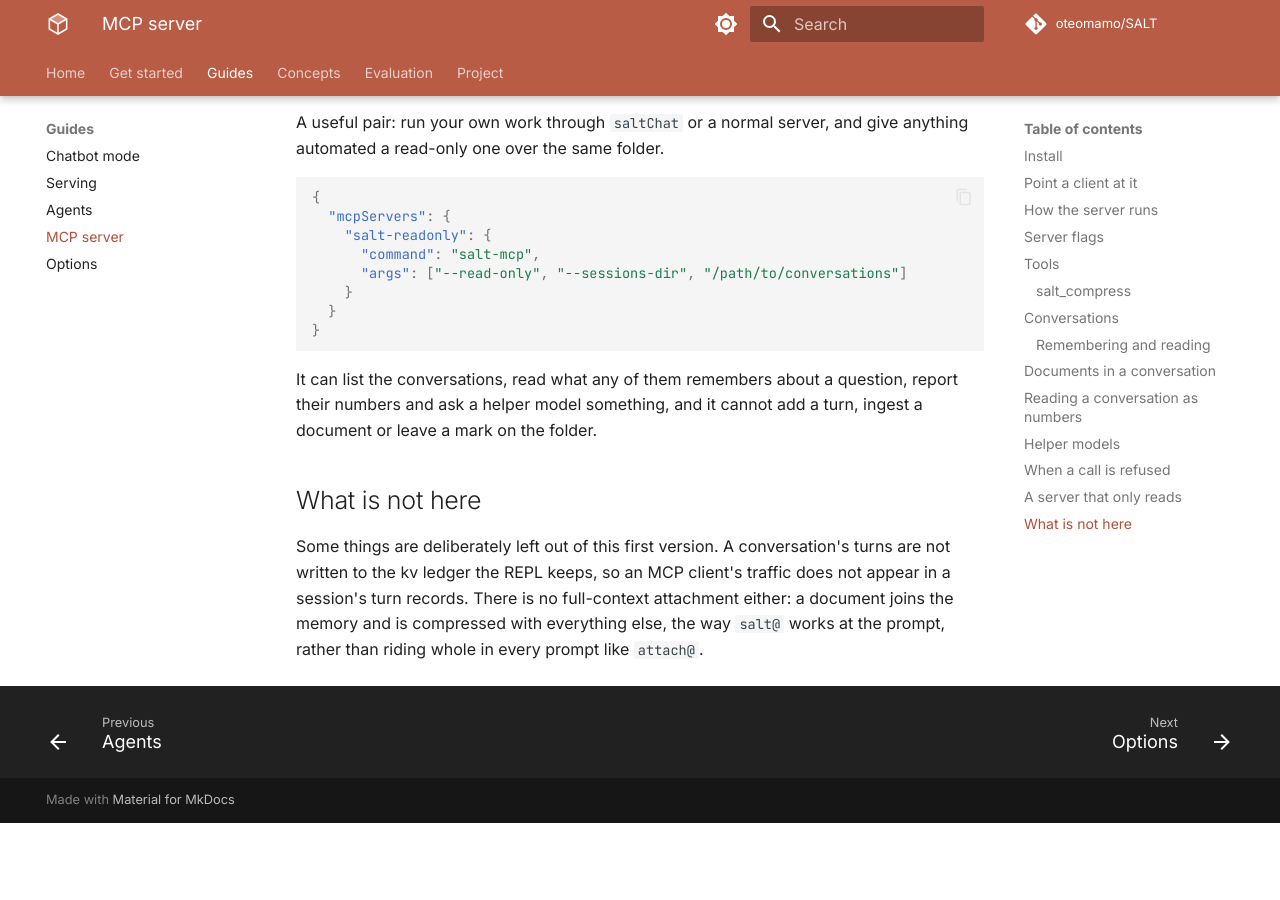
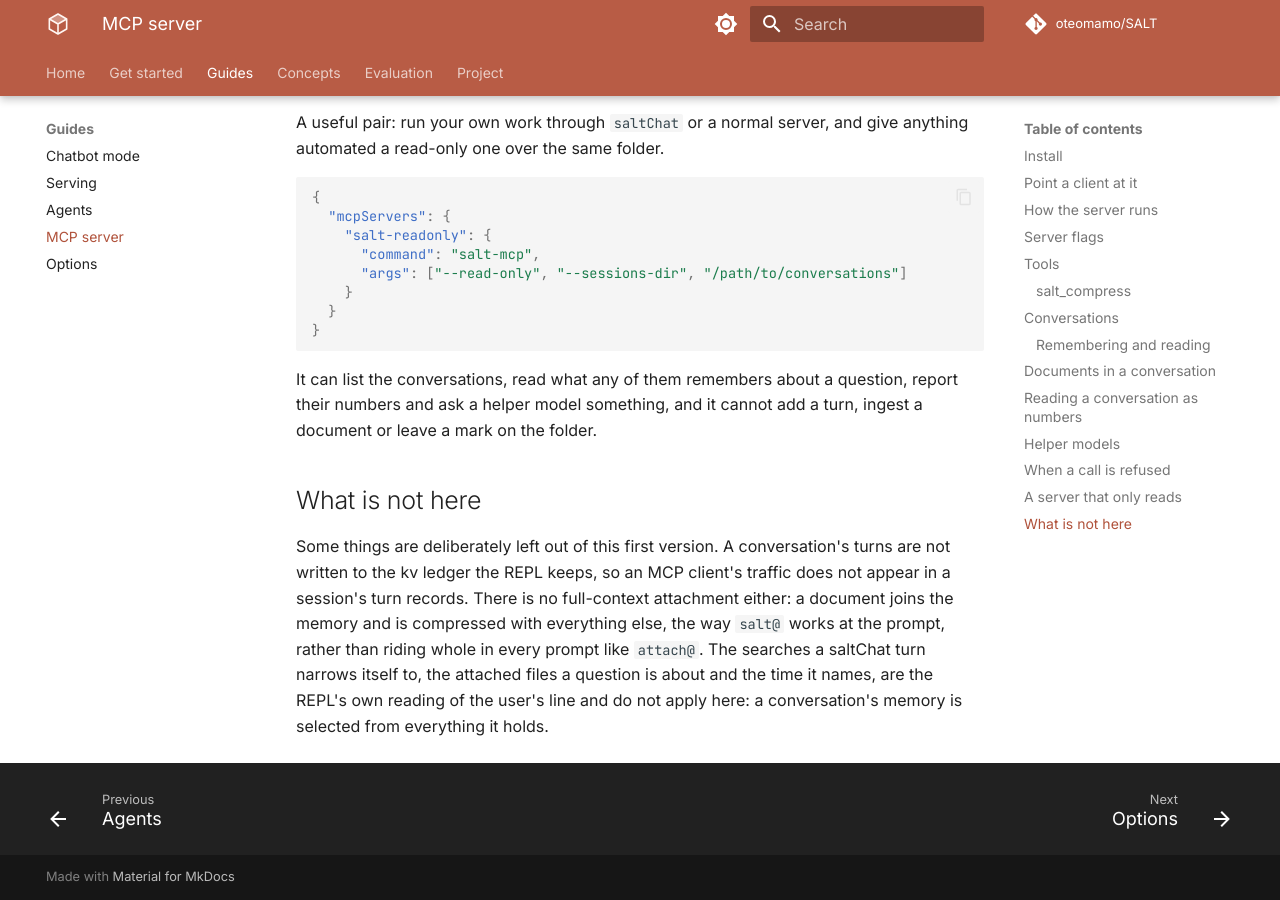
Before and after one commit to oteomamo/SALT, an MkDocs documentation site: the page built from docs/mcp.md, in a window 1280 px wide and 900 px high, scrolled down 8616 px. Built offline with MkDocs 1.6.1 and Material for MkDocs 9.7.7, drawn with Linux system fonts in a browser that asks for light colours; comment, search, counter and statistics services are not loaded; the version menu is left out; before the commit the page ends 9439 px from its top, so only the background shows below that.

Commit message:
v3.0.3 docs: the MCP page says the turn searches do not apply there

```diff
--- a/docs/mcp.md
+++ b/docs/mcp.md
@@ -383,4 +383,8 @@ conversation's turns are not written to the kv ledger the REPL keeps,
 so an MCP client's traffic does not appear in a session's turn records.
 There is no full-context attachment either: a document joins the memory
 and is compressed with everything else, the way `salt@` works at the
-prompt, rather than riding whole in every prompt like `attach@`.
+prompt, rather than riding whole in every prompt like `attach@`. The
+searches a saltChat turn narrows itself to, the attached files a
+question is about and the time it names, are the REPL's own reading of
+the user's line and do not apply here: a conversation's memory is
+selected from everything it holds.
--- a/pyproject.toml
+++ b/pyproject.toml
@@ -4,7 +4,7 @@ build-backend = "setuptools.build_meta"
 
 [project]
 name = "salt"
-version = "3.0.2"
+version = "3.0.3"
 description = "SALT: Salience-Aware Lexical Trie for Long-Context Compression"
 readme = "README.md"
 license = "MIT"
```
